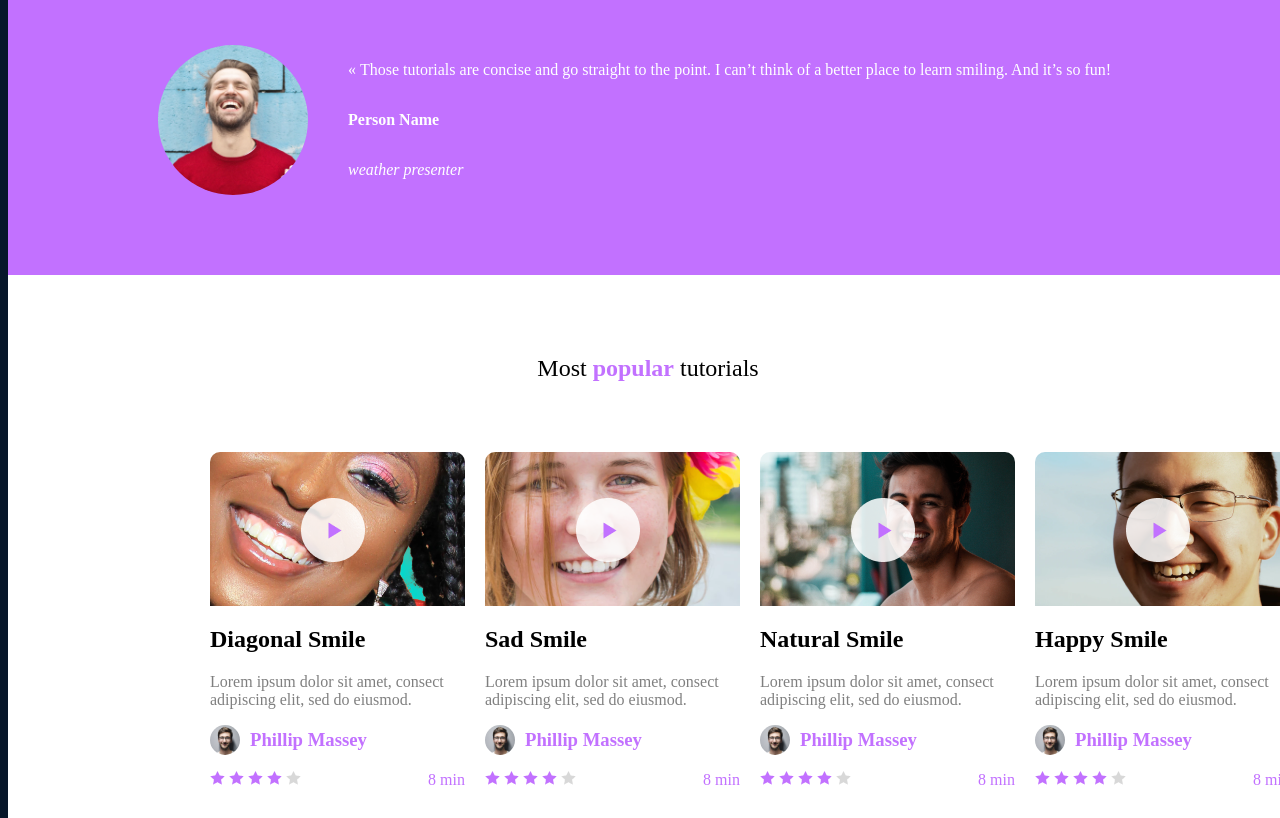
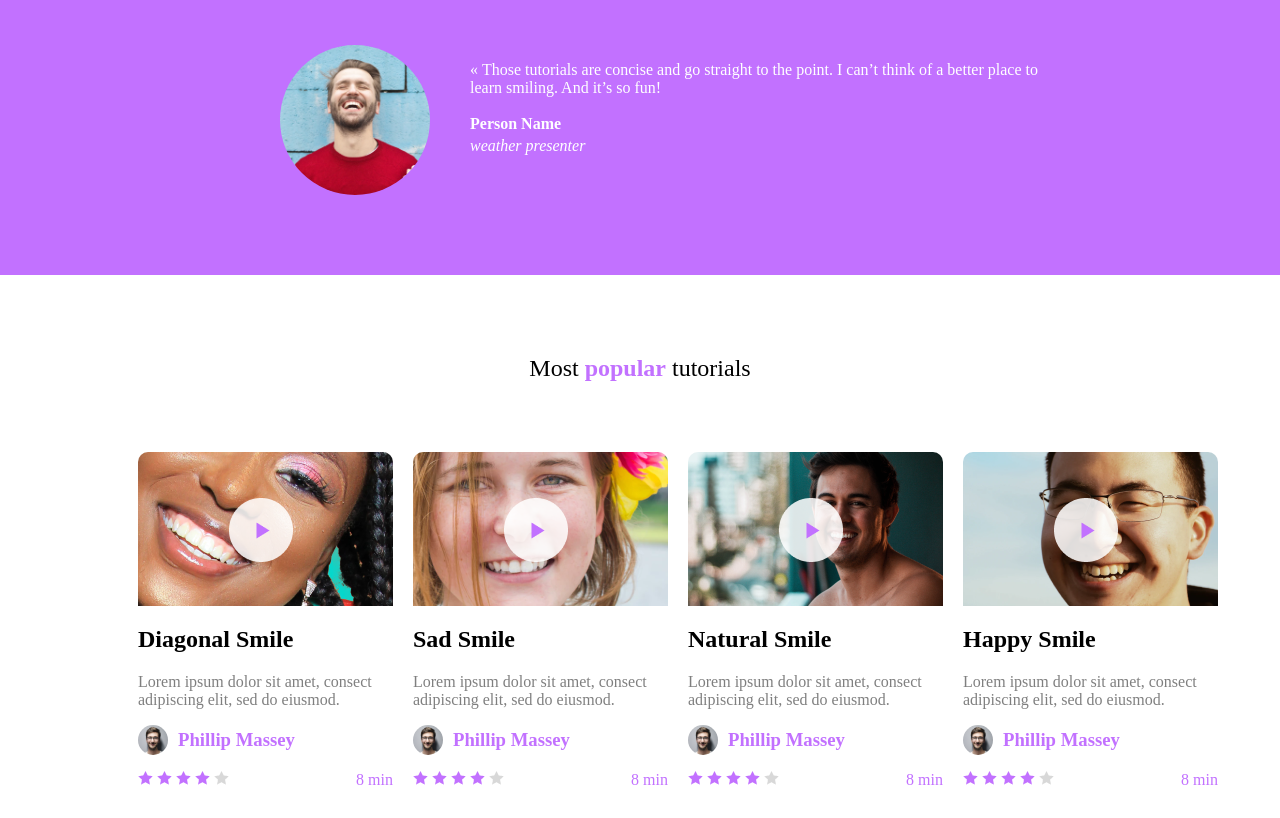
Before and after one commit to Skalersaas/Skalersaas.github.io, a plain HTML site: page index.html in a window 1280 px wide. Shown: the part 1080-1898 px from the top of the page. Drawn offline with Linux system fonts and the light colour scheme.

Commit message:
Update styles.css

```diff
--- a/styles.css
+++ b/styles.css
@@ -1,7 +1,11 @@
+html, body{
+    margin:0;
+    height: 100%;
+    width:100%;
+    padding: 0;
+}
 body{
-    width: 100vw;
-    height: 100vh;
-    background-image: url("images/Background.png");
+    background-image: url("images/background.png");
     background-repeat: no-repeat;
     background-color: #071629;
     background-size:100%;
@@ -102,7 +106,7 @@ header>div>div>a{
 }
 .Quote>div>img{
     border-radius: 50%;
-    margin-left: 70px;
+    margin-left: 200px;
     max-width: 150px;
     min-width: 150px;
     height: 100%;
@@ -112,8 +116,12 @@ header>div>div>a{
     display:flex;
     flex-direction: column;
 }
+.Quote-block>blockquote{
+    max-width: 600px;
+}
 .Quote-block>p{
     margin-inline-start: 40px;
+    margin:2px 40px 2px 40px;
 }
 
 .Videos{
@@ -129,9 +137,10 @@ header>div>div>a{
     font-weight: 300;
 }
 .Video_container{
-    width: 70%;
-    display: flex;
-    flex-direction: row;
+    display: grid;
+    grid-auto-flow: column;
+    flex:content;
+    width: 80%;
     margin:auto;
     margin-bottom: 100px;
 }
@@ -147,11 +156,11 @@ header>div>div>a{
     position: relative;
     grid-row: 1;
     grid-column: 1;
-    max-width: 255px;
     border-radius: 10px 10px 0px 0px;
 }
 .Video_container>div>p{
     font-weight: 200;
+    max-width: 255px;
     color:rgba(0,0,0,0.5)
 }
 .Ref{
@@ -186,7 +195,7 @@ header>div>div>a{
 }
 .Membership>div{
     display: grid;
-    align-items: center;
+    grid-auto-flow: column;
     width: 80%;
     margin:auto;
     margin-top:30px;
@@ -228,7 +237,7 @@ header>div>div>a{
 }
 .Faq_p{
     text-align: left;
-    max-width: 300px;
+    width: 350px;
     font-weight: 100;
     color:rgba(0,0,0,0.5)
 }
```
